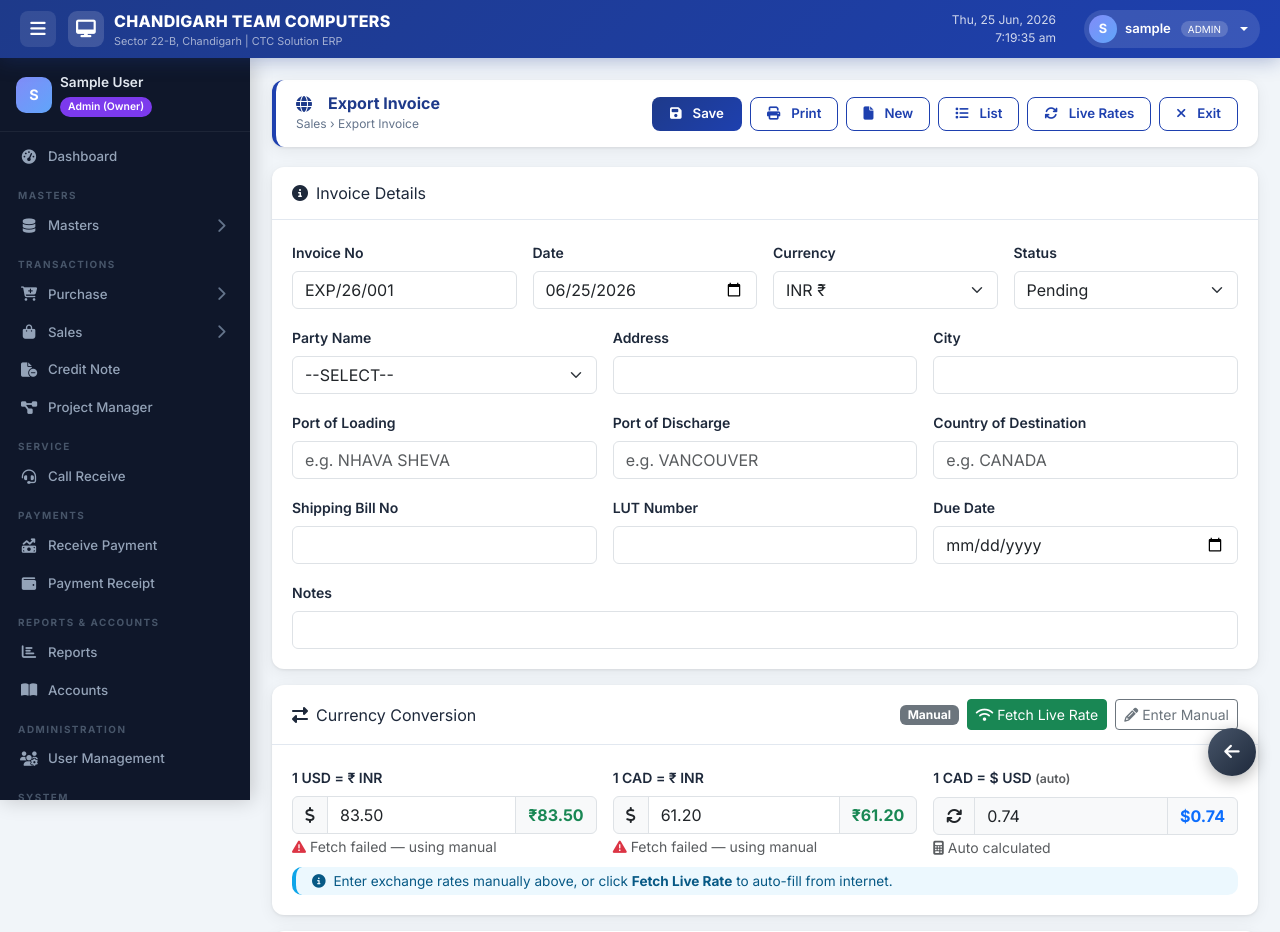
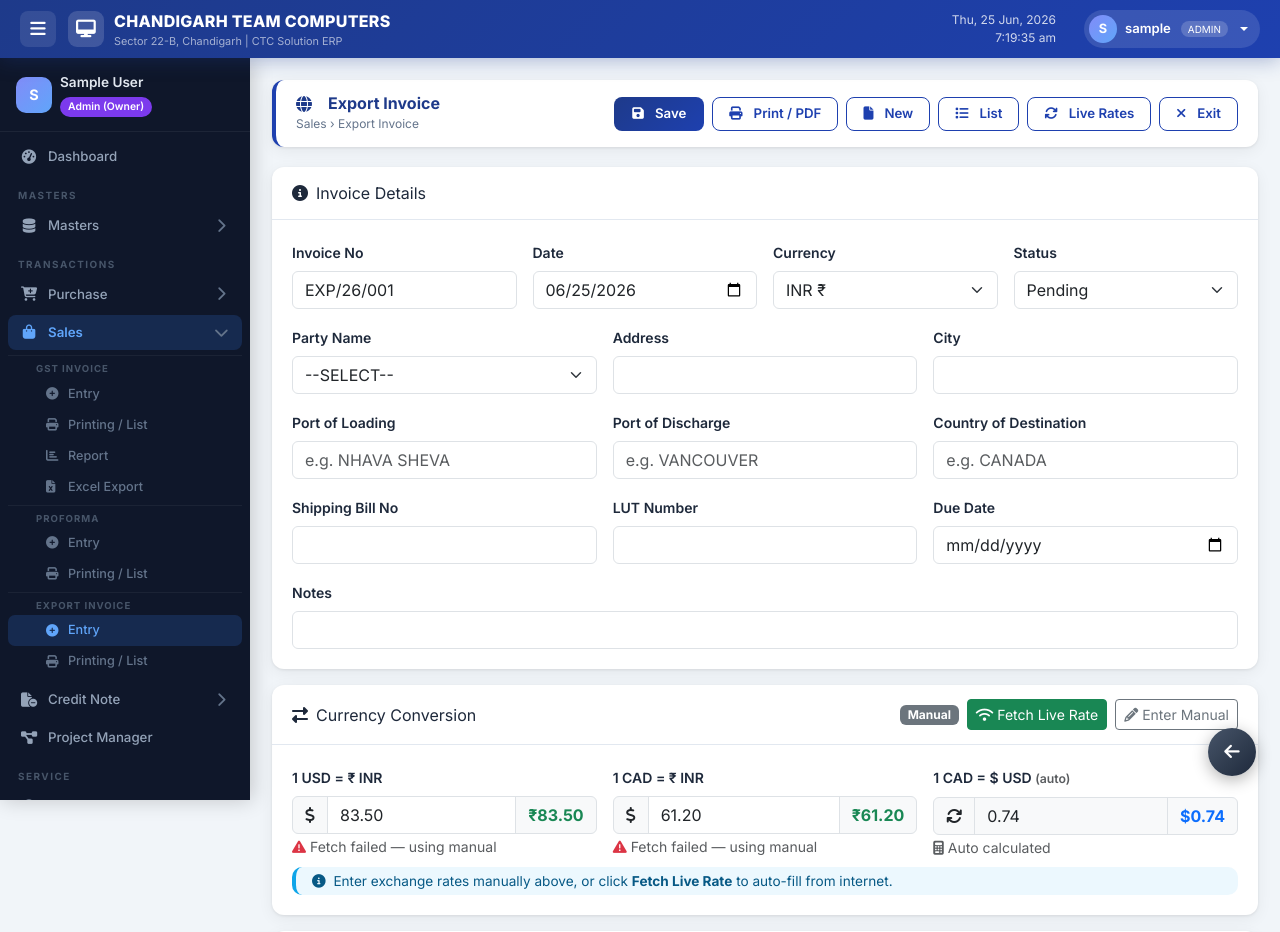
Before and after one commit to Vishal-9648169281/ctc_solutions, a Django app: page /sales/export/invoice/ in a window 1280 px wide. Shown: the top 932 px of the page. Run offline with Django 5.2, Linux system fonts and the light colour scheme; the visitor is signed in with stand-in values (Sample User, id 1); data comes from the database, SQL or seed files in the repository; data that the repository does not hold is empty; some libraries are stand-ins or nearby versions.

Commit message:
Add sidebar sub-menus, PDF/Print dialog, credit note statement, Excel export

```diff
--- a/reports/urls.py
+++ b/reports/urls.py
@@ -8,4 +8,6 @@ urlpatterns = [
     path('stock/', views.stock_report, name='stock_report'),
     path('payments/', views.payment_report, name='payment_report'),
     path('service/', views.service_report, name='service_report'),
+    path('credit-note-statement/', views.credit_note_statement, name='credit_note_statement'),
+    path('excel/<str:report_type>/', views.export_excel, name='export_excel'),
 ]
--- a/templates/base.html
+++ b/templates/base.html
@@ -117,6 +117,7 @@ body.sidebar-collapsed #sidebar .collapse{display:none !important}
 .sub-nav-link:hover{color:#60a5fa;background:var(--sidebar-hover)}
 .sub-nav-link.active{color:#60a5fa;background:var(--sidebar-active)}
 .sub-nav-link i{font-size:.78rem;width:14px;flex-shrink:0}
+.sub-section-label{font-size:.6rem;color:#475569;text-transform:uppercase;letter-spacing:1px;padding:6px 16px 2px 28px;font-weight:700;border-top:1px solid rgba(255,255,255,.05);margin-top:2px}
 
 /* ── MAIN CONTENT ── */
 #main{
@@ -334,16 +335,36 @@ body.sidebar-collapsed #main{margin-left:var(--sidebar-collapsed)}
     </button>
   </div>
   <div class="collapse sub-nav" id="salesMenu">
-    <a href="/sales/invoices/?type=gst" class="sub-nav-link"><i class="fa fa-file-invoice"></i> GST Invoice</a>
-    <a href="/sales/invoices/?type=proforma" class="sub-nav-link"><i class="fa fa-file-lines"></i> Proforma</a>
-    <a href="/sales/invoices/?type=export" class="sub-nav-link"><i class="fa fa-globe"></i> Export Invoice</a>
+    <div class="sub-section-label">GST Invoice</div>
+    <a href="/sales/invoices/add/?type=gst" class="sub-nav-link"><i class="fa fa-plus-circle"></i> Entry</a>
+    <a href="/sales/invoices/?type=gst" class="sub-nav-link"><i class="fa fa-print"></i> Printing / List</a>
+    <a href="/reports/sales/?type=gst" class="sub-nav-link"><i class="fa fa-chart-bar"></i> Report</a>
+    <a href="/reports/excel/sales/" class="sub-nav-link"><i class="fa fa-file-excel"></i> Excel Export</a>
+    <div class="sub-section-label">Proforma</div>
+    <a href="/sales/invoices/add/?type=proforma" class="sub-nav-link"><i class="fa fa-plus-circle"></i> Entry</a>
+    <a href="/sales/invoices/?type=proforma" class="sub-nav-link"><i class="fa fa-print"></i> Printing / List</a>
+    <div class="sub-section-label">Export Invoice</div>
+    <a href="/sales/export/invoice/" class="sub-nav-link"><i class="fa fa-plus-circle"></i> Entry</a>
+    <a href="/sales/invoices/?type=export" class="sub-nav-link"><i class="fa fa-print"></i> Printing / List</a>
   </div>
 
   <div class="nav-item-wrap">
-    <a href="/credit-note/" class="nav-link-item">
+    <button class="nav-link-item" data-bs-toggle="collapse" data-bs-target="#creditMenu" aria-expanded="false">
       <i class="fa fa-file-circle-minus"></i>
       <span class="nav-label">Credit Note</span>
-    </a>
+      <i class="fa fa-chevron-right collapse-arrow ms-auto"></i>
+    </button>
+  </div>
+  <div class="collapse sub-nav" id="creditMenu">
+    <div class="sub-section-label">Credit Note</div>
+    <a href="/credit-note/add/?type=customer" class="sub-nav-link"><i class="fa fa-plus-circle"></i> Entry</a>
+    <a href="/credit-note/?type=customer" class="sub-nav-link"><i class="fa fa-print"></i> Printing / List</a>
+    <div class="sub-section-label">Credit Note (Narration)</div>
+    <a href="/credit-note/add/?type=customer" class="sub-nav-link"><i class="fa fa-plus-circle"></i> Entry</a>
+    <a href="/credit-note/?type=customer" class="sub-nav-link"><i class="fa fa-print"></i> Printing</a>
+    <a href="/reports/credit-note-statement/" class="sub-nav-link"><i class="fa fa-file-lines"></i> Statement</a>
+    <a href="/reports/excel/credit_note/" class="sub-nav-link"><i class="fa fa-file-excel"></i> Excel Export</a>
+    <a href="/reports/credit-note-statement/" class="sub-nav-link"><i class="fa fa-chart-bar"></i> Report</a>
   </div>
   <div class="nav-item-wrap">
     <a href="/projects/" class="nav-link-item">
@@ -510,6 +531,68 @@ document.addEventListener('DOMContentLoaded',function(){
   });
 });
 </script>
+
+<!-- ── GLOBAL PDF/PRINT DIALOG ── -->
+<div class="modal fade" id="printChoiceModal" tabindex="-1">
+  <div class="modal-dialog modal-sm modal-dialog-centered">
+    <div class="modal-content" style="border-radius:14px;overflow:hidden;border:none;box-shadow:0 8px 40px rgba(0,0,0,.18)">
+      <div class="modal-header" style="background:linear-gradient(135deg,#1e3a8a,#1e40af);color:#fff;padding:12px 18px;border:none">
+        <h6 class="modal-title mb-0"><i class="fa fa-print me-2"></i>Print Options</h6>
+        <button type="button" class="btn-close btn-close-white btn-sm" data-bs-dismiss="modal"></button>
+      </div>
+      <div class="modal-body p-4 text-center">
+        <p class="text-muted small mb-3">Choose output format:</p>
+        <div class="d-flex gap-3 justify-content-center">
+          <button id="btnPDF" class="btn btn-danger px-4 py-3" style="border-radius:12px;min-width:110px" onclick="doPrintChoice('pdf')">
+            <i class="fa fa-file-pdf fa-2x d-block mb-1"></i>
+            <span style="font-size:.8rem;font-weight:600">PDF</span>
+          </button>
+          <button id="btnPrint" class="btn btn-primary px-4 py-3" style="border-radius:12px;min-width:110px" onclick="doPrintChoice('print')">
+            <i class="fa fa-print fa-2x d-block mb-1"></i>
+            <span style="font-size:.8rem;font-weight:600">Print</span>
+          </button>
+        </div>
+      </div>
+    </div>
+  </div>
+</div>
+
+<script>
+var _printChoiceUrl = null;
+var _printChoiceModal = null;
+document.addEventListener('DOMContentLoaded', function(){
+  _printChoiceModal = new bootstrap.Modal(document.getElementById('printChoiceModal'));
+});
+
+// Call this from any page: ctcPrint('/sales/invoices/5/pdf/')
+function ctcPrint(pdfUrl) {
+  _printChoiceUrl = pdfUrl || null;
+  _printChoiceModal.show();
+}
+
+function doPrintChoice(choice) {
+  _printChoiceModal.hide();
+  if (choice === 'pdf') {
+    if (_printChoiceUrl) {
+      window.open(_printChoiceUrl, '_blank');
+    } else {
+      // Try to find PDF link on current page
+      var pdfLink = document.querySelector('a[href*="/pdf/"]');
+      if (pdfLink) { window.open(pdfLink.href, '_blank'); }
+      else { window.print(); }
+    }
+  } else {
+    if (_printChoiceUrl) {
+      // Open PDF in new tab then trigger print
+      var w = window.open(_printChoiceUrl, '_blank');
+      if (w) { w.onload = function(){ w.print(); }; }
+    } else {
+      window.print();
+    }
+  }
+}
+</script>
+
 {% block extra_js %}{% endblock %}
 </body>
 </html>
--- a/templates/credit_note/note_detail.html
+++ b/templates/credit_note/note_detail.html
@@ -10,6 +10,7 @@
         {% if note.status != 'approved' %}
         <a href="/credit-note/approve/{{ note.pk }}/" class="btn-ctc"><i class="fa fa-check-circle me-1"></i>Approve</a>
         {% endif %}
+        <button onclick="ctcPrint(null)" class="btn-ctc"><i class="fa fa-print me-1"></i>Print / PDF</button>
         <a href="/credit-note/?type={{ note.note_type }}" class="btn-ctc-outline"><i class="fa fa-arrow-left me-1"></i>Back</a>
     </div>
 </div>
--- a/templates/purchase/bill_detail.html
+++ b/templates/purchase/bill_detail.html
@@ -6,7 +6,10 @@
         <h5><i class="fa fa-file-invoice me-2"></i>Purchase Bill &mdash; {{ bill.bill_number }}</h5>
         <div class="page-breadcrumb">Purchase &rsaquo; Bills &rsaquo; {{ bill.bill_number }}</div>
     </div>
-    <a href="/purchase/bills/" class="btn-ctc-outline"><i class="fa fa-arrow-left me-1"></i>Back</a>
+    <div class="d-flex gap-2">
+        <a href="/purchase/bills/" class="btn-ctc-outline"><i class="fa fa-arrow-left me-1"></i>Back</a>
+        <button onclick="ctcPrint(null)" class="btn-ctc"><i class="fa fa-print me-1"></i>Print / PDF</button>
+    </div>
 </div>
 <div class="ctc-card">
     <div class="ctc-card-header d-flex justify-content-between align-items-center">
--- a/templates/sales/export_invoice.html
+++ b/templates/sales/export_invoice.html
@@ -9,7 +9,7 @@
     </div>
     <div class="d-flex gap-2">
         <button class="btn-ctc" onclick="saveInvoice()"><i class="fa fa-save me-1"></i>Save</button>
-        <button class="btn-ctc-outline" onclick="printInvoice()"><i class="fa fa-print me-1"></i>Print</button>
+        <button class="btn-ctc-outline" onclick="ctcPrint(null)"><i class="fa fa-print me-1"></i>Print / PDF</button>
         <button class="btn-ctc-outline" onclick="newInvoice()"><i class="fa fa-file me-1"></i>New</button>
         <a href="{% url 'sales:export_list' %}" class="btn-ctc-outline"><i class="fa fa-list me-1"></i>List</a>
         <button class="btn-ctc-outline" onclick="fetchRates()"><i class="fa fa-sync me-1"></i>Live Rates</button>
@@ -403,7 +403,6 @@ function saveInvoice(){
     document.getElementById('expForm').submit();
 }
 function newInvoice(){if(confirm('Clear form for new invoice?'))location.reload();}
-function printInvoice(){window.print();}
 function currencyChanged(){const c=document.getElementById('inv_curr').value;console.log('Currency set to:'+c);}
 function numToWords(n){n=Math.floor(n);if(n===0)return'Zero';const a=['','One','Two','Three','Four','Five','Six','Seven','Eight','Nine','Ten','Eleven','Twelve','Thirteen','Fourteen','Fifteen','Sixteen','Seventeen','Eighteen','Nineteen'];const b=['','','Twenty','Thirty','Forty','Fifty','Sixty','Seventy','Eighty','Ninety'];function words(n){if(n<20)return a[n];if(n<100)return b[Math.floor(n/10)]+(n%10?' '+a[n%10]:'');if(n<1000)return a[Math.floor(n/100)]+' Hundred'+(n%100?' '+words(n%100):'');if(n<100000)return words(Math.floor(n/1000))+' Thousand'+(n%1000?' '+words(n%1000):'');if(n<10000000)return words(Math.floor(n/100000))+' Lakh'+(n%100000?' '+words(n%100000):'');return words(Math.floor(n/10000000))+' Crore'+(n%10000000?' '+words(n%10000000):'');}return words(n);}
 window.addEventListener('load',function(){addBlankRows(5);fetchRates();});
--- a/templates/sales/invoice_list.html
+++ b/templates/sales/invoice_list.html
@@ -45,7 +45,7 @@
                 </td>
                 <td>
                     <a href="/sales/invoices/{{ inv.pk }}/" class="btn-sm-icon btn-view" title="View"><i class="fa fa-eye"></i></a>
-                    <a href="/sales/invoices/{{ inv.pk }}/pdf/" target="_blank" class="btn-sm-icon btn-print" title="PDF"><i class="fa fa-file-pdf"></i></a>
+                    <button onclick="ctcPrint('/sales/invoices/{{ inv.pk }}/pdf/')" class="btn-sm-icon btn-print" title="Print / PDF"><i class="fa fa-print"></i></button>
                     <a href="/sales/invoices/delete/{{ inv.pk }}/" class="btn-sm-icon btn-delete" title="Delete" onclick="return confirm('Delete?')"><i class="fa fa-trash"></i></a>
                 </td>
             </tr>
```
Also changed, not shown: reports/views.py (+46 -0 lines), templates/reports/credit_note_statement.html (added, +68 -0 lines), templates/sales/invoice_detail.html (+1 -7 lines).
